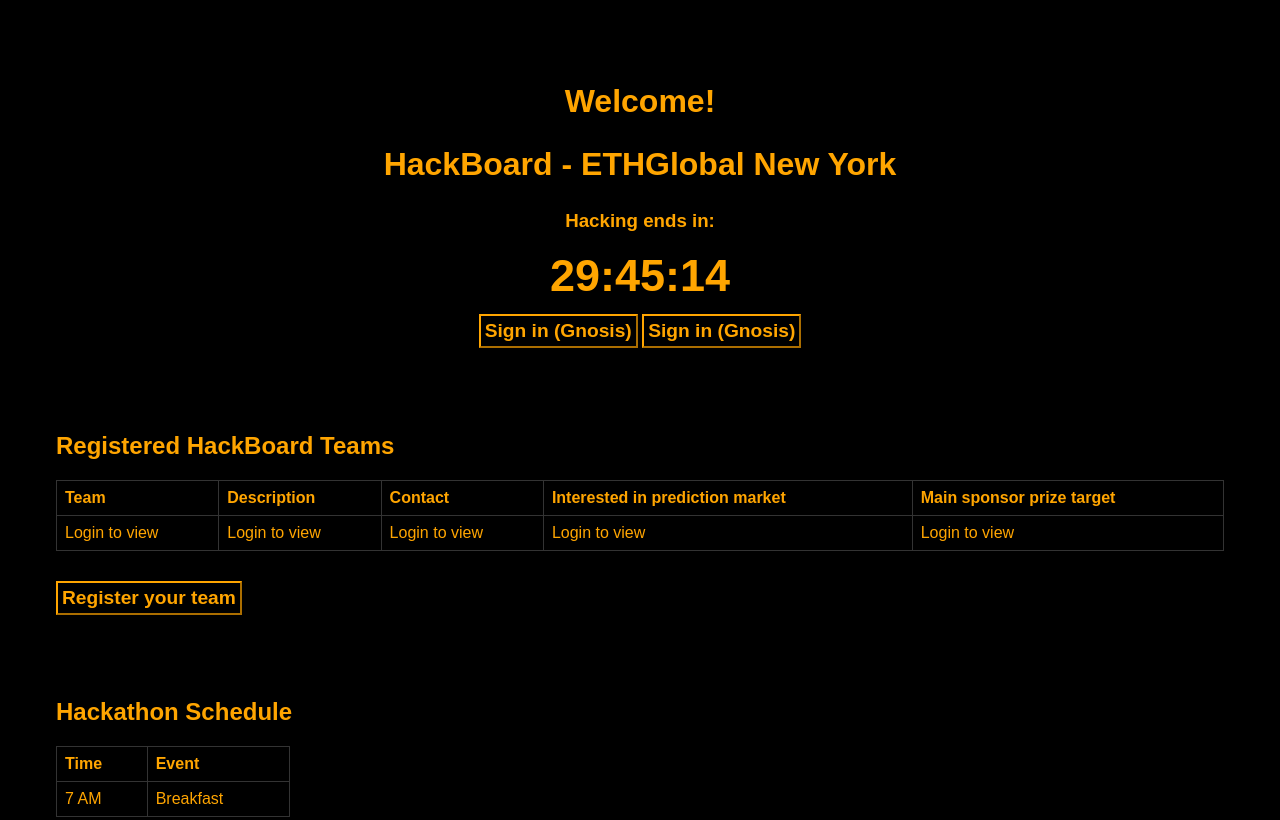
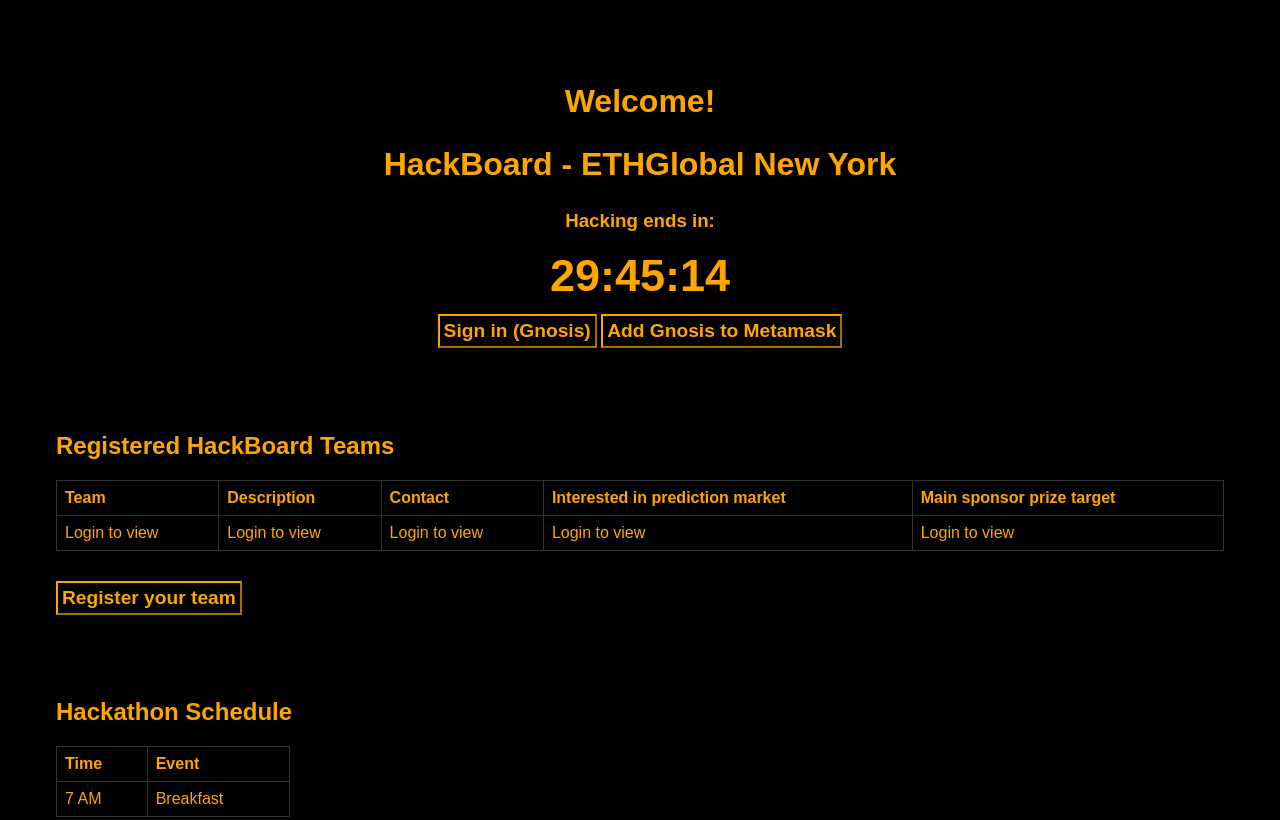
Before and after one commit to antron3000/Hack-The-Hackathon, a plain HTML site: page index.html in a window 1280 px wide. Shown: the top 820 px of the page. Drawn offline with nearby package versions, Linux system fonts and the light colour scheme.

Commit message:
Sep 22, 2023, 11:14 PM

```diff
--- a/index.html
+++ b/index.html
@@ -21,7 +21,7 @@
         <div style="font-size: 45px;" id="timer">12:34:56</div>
 
         <button onclick="Login()" id="metamaskButton">Sign in (Gnosis)</button>
-        <button onclick="Login()" id="metamaskButton">Sign in (Gnosis)</button>
+        <button onclick="addGnosisChainToMetaMask()">Add Gnosis to Metamask</button>
     </section>
 
     <section id="Table" class="tokens">
```
